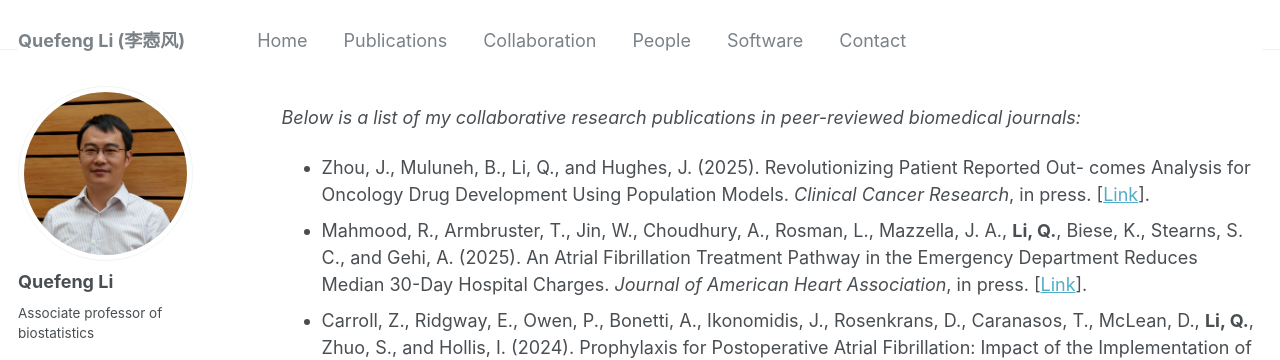
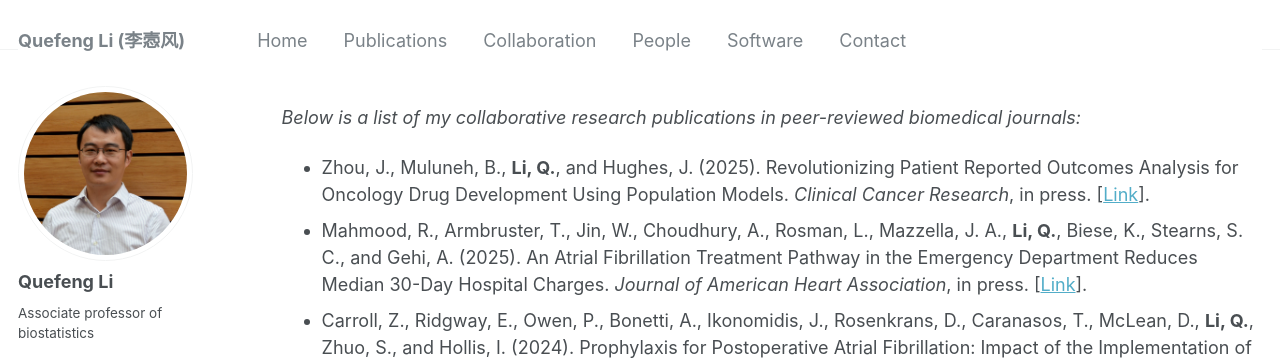
Before and after one commit to quefengli/quefengli.github.io, a Jekyll site: the page built from _pages/collaboration.md, in a window 1280 px wide and 900 px high. Shown: the top 360 px of the window. Built offline with Jekyll 4.4.1, drawn with Linux system fonts in a browser that asks for light colours; some web fonts are replaced.

Commit message:
Update collaboration.md

```diff
--- a/_pages/collaboration.md
+++ b/_pages/collaboration.md
@@ -6,7 +6,7 @@ author_profile: true
 ---
 
 _Below is a list of my collaborative research publications in peer-reviewed biomedical journals:_
--   Zhou, J., Muluneh, B., Li, Q., and Hughes, J. (2025). Revolutionizing Patient Reported Out- comes Analysis for Oncology
+-   Zhou, J., Muluneh, B., **Li, Q.**, and Hughes, J. (2025). Revolutionizing Patient Reported Outcomes Analysis for Oncology
 Drug Development Using Population Models. _Clinical Cancer Research_, in press.
 [[Link](https://aacrjournals.org/clincancerres/article/doi/10.1158/1078-0432.CCR-24-4073/752131/Revolutionizing-Patient-Reported-Outcomes-Analysis)].
 -   Mahmood, R., Armbruster, T., Jin, W., Choudhury, A., Rosman, L., Mazzella, J. A., **Li, Q.**, Biese, K., Stearns, S. C.,
```
